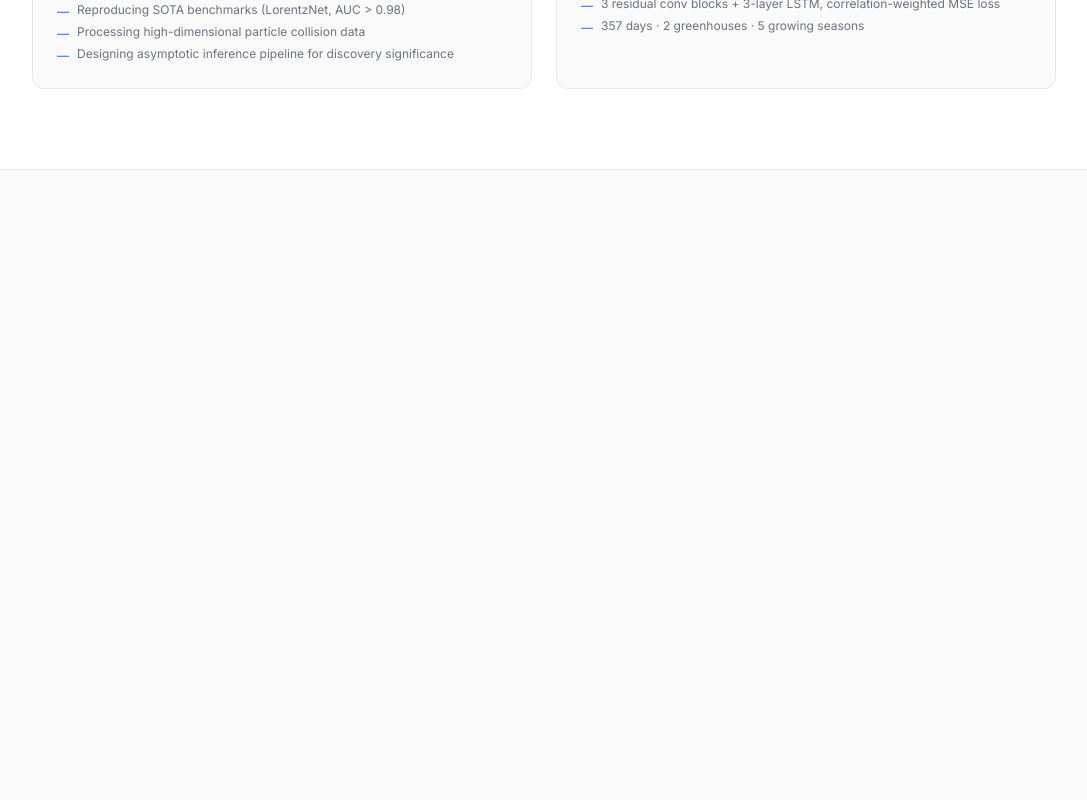
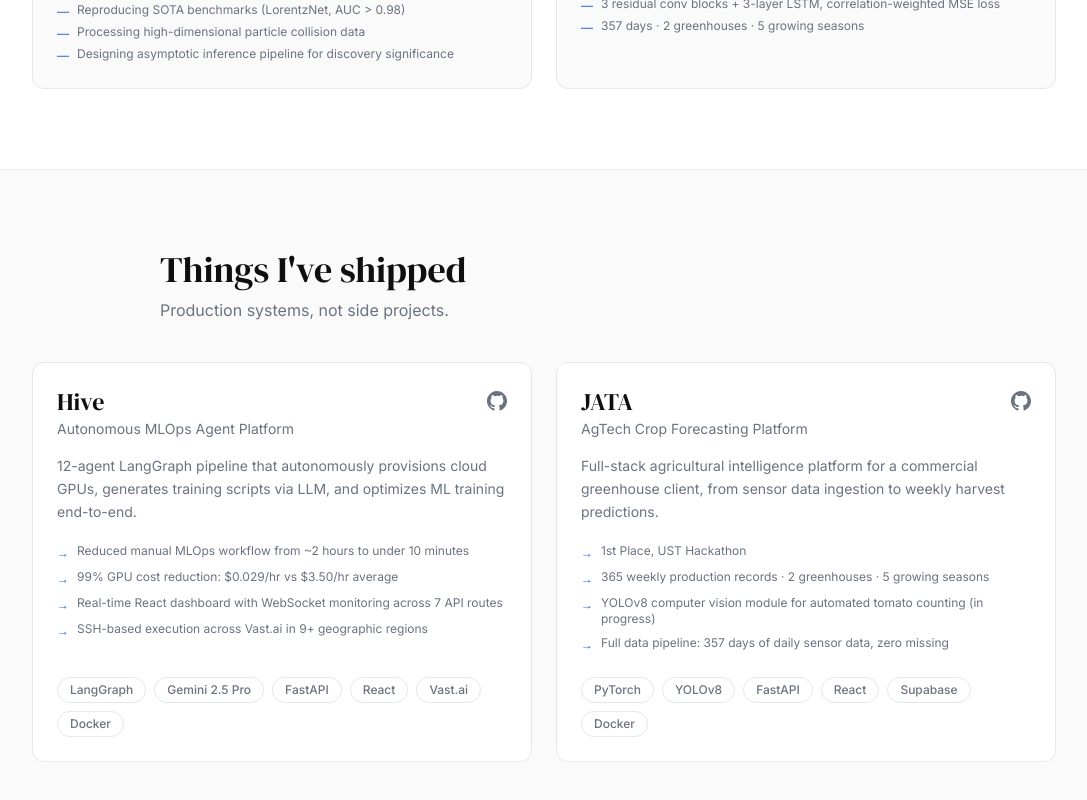
Before and after one commit to JosueT1212/personal-page, a Next.js app: page / in a window 1280 px wide. Shown: the part 1878-2678 px from the top of the page, without its empty margins (96-1183 px from the left). Before the commit the page ends 2048 px from the top, so only its background shows below. Built offline with nearby package versions, Linux system fonts and the light colour scheme.

Commit message:
feat: add Projects section with Hive and JATA cards

```diff
--- a/app/page.tsx
+++ b/app/page.tsx
@@ -1,6 +1,7 @@
 import { Hero } from "@/components/sections/Hero";
 import { Origin } from "@/components/sections/Origin";
 import { Research } from "@/components/sections/Research";
+import { Projects } from "@/components/sections/Projects";
 
 export default function Home() {
   return (
@@ -8,6 +9,7 @@ export default function Home() {
       <Hero />
       <Origin />
       <Research />
+      <Projects />
     </main>
   );
 }
--- /dev/null
+++ b/components/sections/Projects.tsx
@@ -0,0 +1,66 @@
+import { SectionWrapper } from "@/components/ui/SectionWrapper";
+import { Badge } from "@/components/ui/Badge";
+import { projects } from "@/lib/data";
+
+export function Projects() {
+  return (
+    <SectionWrapper>
+      <div className="max-w-5xl mx-auto">
+        <h2 className="font-serif text-3xl sm:text-4xl text-primary mb-2 max-w-3xl mx-auto">
+          Things I&apos;ve shipped
+        </h2>
+        <p className="text-secondary mb-10 max-w-3xl mx-auto">
+          Production systems, not side projects.
+        </p>
+
+        <div className="grid grid-cols-1 md:grid-cols-2 gap-6">
+          {projects.map((project, i) => (
+            <div
+              key={i}
+              className="group p-6 rounded-xl border border-border bg-card hover:shadow-lg transition-all duration-300 hover:-translate-y-1 flex flex-col"
+            >
+              <div className="flex items-start justify-between mb-4">
+                <div>
+                  <h3 className="font-serif text-2xl text-primary leading-tight">
+                    {project.title}
+                  </h3>
+                  <p className="text-sm text-secondary mt-0.5">{project.subtitle}</p>
+                </div>
+                <a
+                  href={project.github}
+                  target="_blank"
+                  rel="noopener noreferrer"
+                  className="text-secondary hover:text-accent transition-colors ml-3 mt-1 flex-shrink-0"
+                  aria-label={`GitHub repo for ${project.title}`}
+                >
+                  <svg className="w-5 h-5" fill="currentColor" viewBox="0 0 24 24">
+                    <path d="M12 0C5.374 0 0 5.373 0 12c0 5.302 3.438 9.8 8.207 11.387.599.111.793-.261.793-.577v-2.234c-3.338.726-4.033-1.416-4.033-1.416-.546-1.387-1.333-1.756-1.333-1.756-1.089-.745.083-.729.083-.729 1.205.084 1.839 1.237 1.839 1.237 1.07 1.834 2.807 1.304 3.492.997.107-.775.418-1.305.762-1.604-2.665-.305-5.467-1.334-5.467-5.931 0-1.311.469-2.381 1.236-3.221-.124-.303-.535-1.524.117-3.176 0 0 1.008-.322 3.301 1.23A11.509 11.509 0 0112 5.803c1.02.005 2.047.138 3.006.404 2.291-1.552 3.297-1.23 3.297-1.23.653 1.653.242 2.874.118 3.176.77.84 1.235 1.911 1.235 3.221 0 4.609-2.807 5.624-5.479 5.921.43.372.823 1.102.823 2.222v3.293c0 .319.192.694.801.576C20.566 21.797 24 17.3 24 12c0-6.627-5.373-12-12-12z" />
+                  </svg>
+                </a>
+              </div>
+
+              <p className="text-sm text-secondary leading-relaxed mb-5">
+                {project.description}
+              </p>
+
+              <ul className="space-y-2 mb-6 flex-1">
+                {project.highlights.map((h, j) => (
+                  <li key={j} className="text-xs text-secondary flex gap-2">
+                    <span className="text-accent mt-0.5 flex-shrink-0">→</span>
+                    <span>{h}</span>
+                  </li>
+                ))}
+              </ul>
+
+              <div className="flex flex-wrap gap-2 mt-auto">
+                {project.stack.map((tech) => (
+                  <Badge key={tech} label={tech} />
+                ))}
+              </div>
+            </div>
+          ))}
+        </div>
+      </div>
+    </SectionWrapper>
+  );
+}
```
